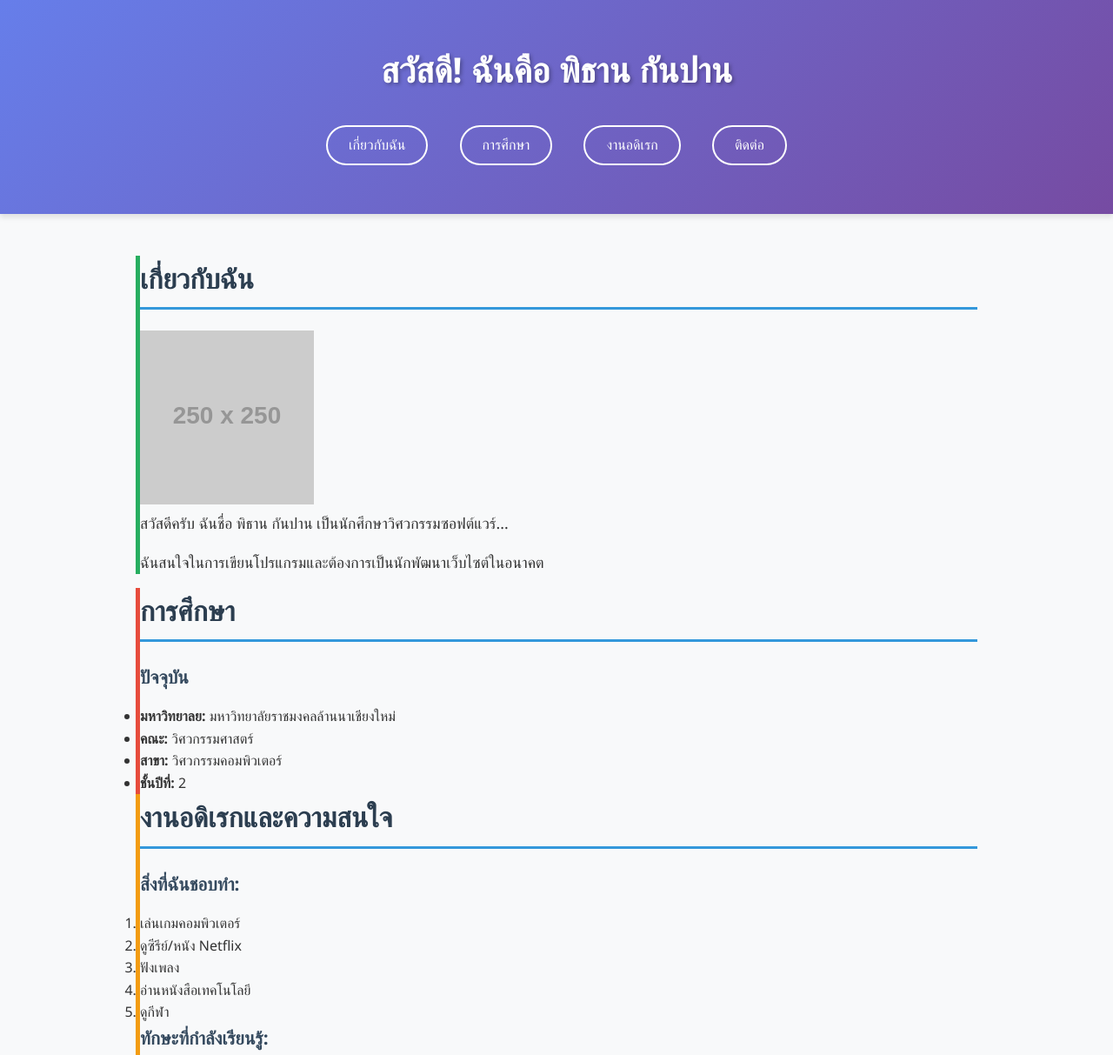
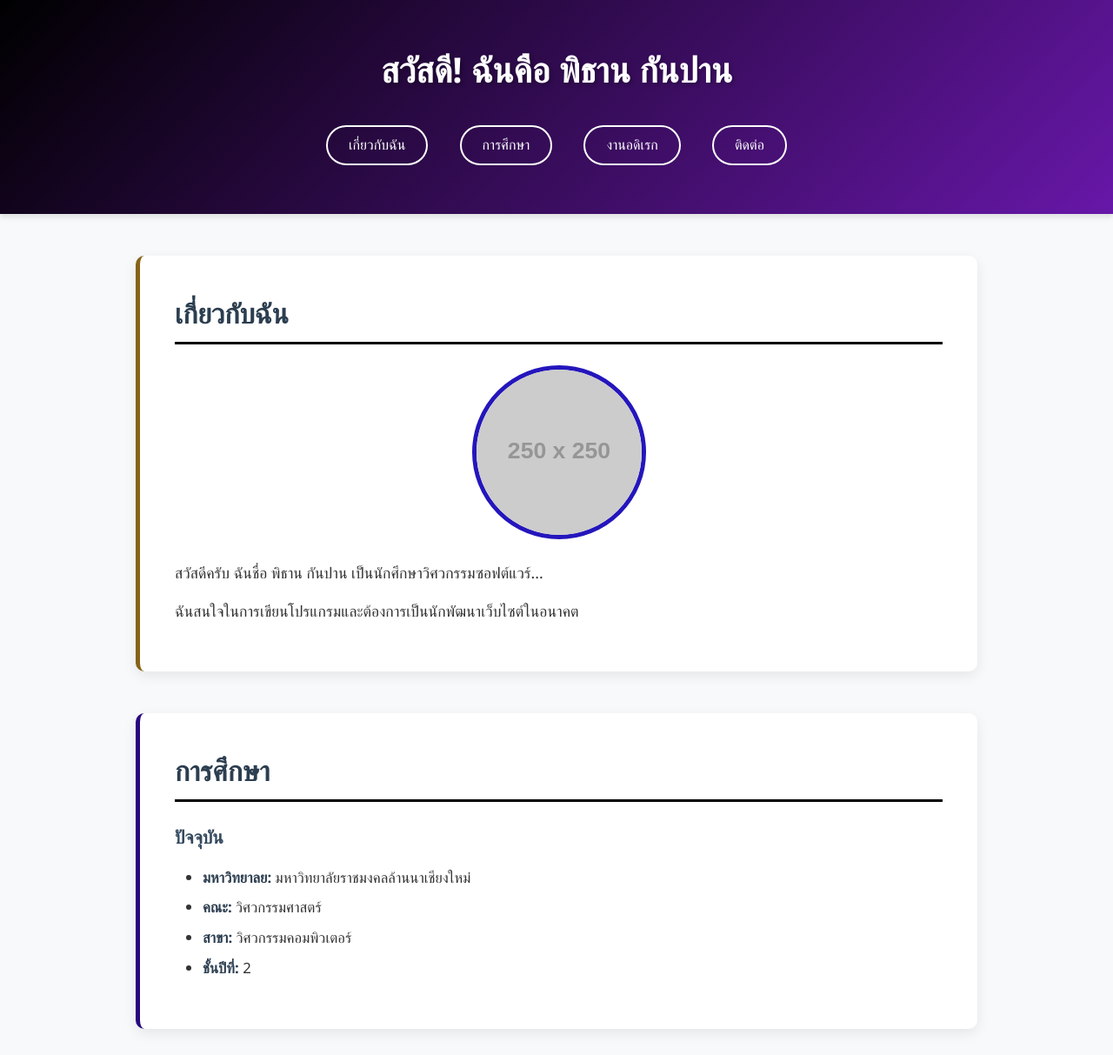
Before and after one commit to Phitan27/ENGCE301, a plain HTML site: page week4/Web-Portfolio/index.html in a window 1280 px wide. Shown: the top 1213 px of the page at 87% size. Drawn offline with Linux system fonts and the light colour scheme; placeholder pictures from the web are drawn by us.

Commit message:
up image

```diff
--- a/week4/Web-Portfolio/style.css
+++ b/week4/Web-Portfolio/style.css
@@ -25,7 +25,7 @@ h1 {
 
 h2 {
     font-size: 2rem;
-    border-bottom: 3px solid #3498db;
+    border-bottom: 3px solid #000000;
     padding-bottom: 0.5rem;
     margin-bottom: 1.5rem;
 }
@@ -41,7 +41,7 @@ p {
 }
 /* Header Styling */
 header {
-    background: linear-gradient(135deg, #667eea 0%, #764ba2 100%);
+    background: linear-gradient(135deg, #000000 0%, #6717a8 100%);
     color: white;
     padding: 3rem 0;
     text-align: center;
@@ -77,6 +77,51 @@ nav a:hover {
     transform: translateY(-2px);
     box-shadow: 0 4px 8px rgba(0, 0, 0, 0.2);
 }
+/* Main Content */
+main {
+    max-width: 1000px;
+    margin: 3rem auto;
+    padding: 0 2rem;
+}
+
+section {
+    background: white;
+    margin-bottom: 3rem;
+    padding: 2.5rem;
+    border-radius: 10px;
+    box-shadow: 0 5px 15px rgba(0, 0, 0, 0.08);
+    transition: transform 0.3s ease;
+}
+
+section:hover {
+    transform: translateY(-5px);
+    box-shadow: 0 8px 25px rgba(0, 0, 0, 0.15);
+}
+
+/* Profile Image */
+#about img {
+    border-radius: 50%;
+    border: 5px solid #2416bc;
+    margin-bottom: 1.5rem;
+    display: block;
+    margin-left: auto;
+    margin-right: auto;
+}
+
+/* Lists Styling */
+ul, ol {
+    margin-left: 2rem;
+    margin-bottom: 1rem;
+}
+
+li {
+    margin-bottom: 0.5rem;
+    font-size: 1.05rem;
+}
+
+li strong {
+    color: #2c3e50;
+}
 /* Links */
 a {
     color: #3498db;
@@ -85,13 +130,13 @@ a {
 }
 
 a:hover {
-    color: #2980b9;
+    color: #000000;
     text-decoration: underline;
 }
 
 /* Contact Section Special Styling */
 #contact {
-    background: linear-gradient(135deg, #f093fb 0%, #f5576c 100%);
+    background: linear-gradient(135deg, #2612ba 0%, #000000 100%);
     color: white;
 }
 
@@ -124,15 +169,15 @@ footer p {
 }
 /* Color Variations for Sections */
 #education {
-    border-left: 5px solid #e74c3c;
+    border-left: 5px solid #270780;
 }
 
 #hobbies {
-    border-left: 5px solid #f39c12;
+    border-left: 5px solid #2f00ff;
 }
 
 #about {
-    border-left: 5px solid #27ae60;
+    border-left: 5px solid #866317;
 }
 
 /* Hover Effects */
@@ -141,7 +186,7 @@ section h2 {
 }
 
 section:hover h2 {
-    color: #3498db;
+    color: #000000;
 }
 
 /* Smooth Scrolling */
```
Also changed, not shown: week4/Web-Portfolio/images/Phitan.png (added).
